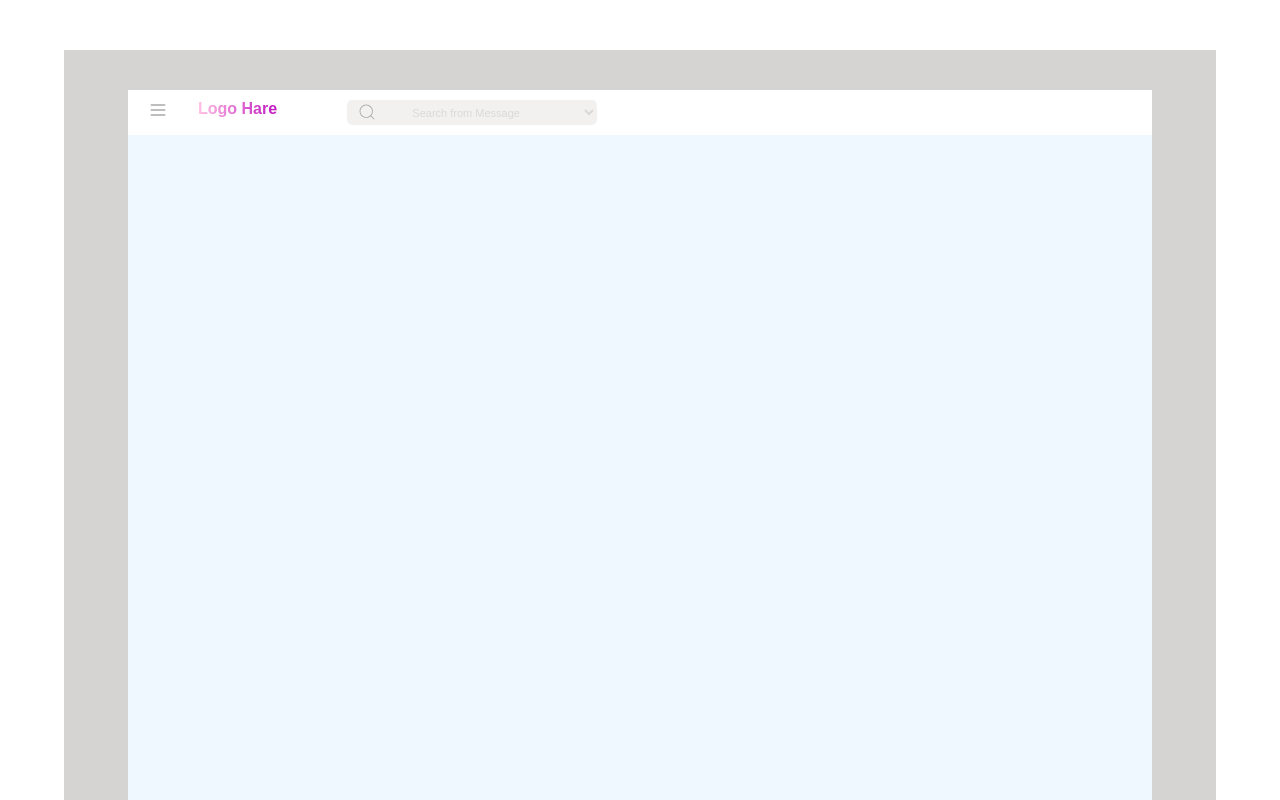
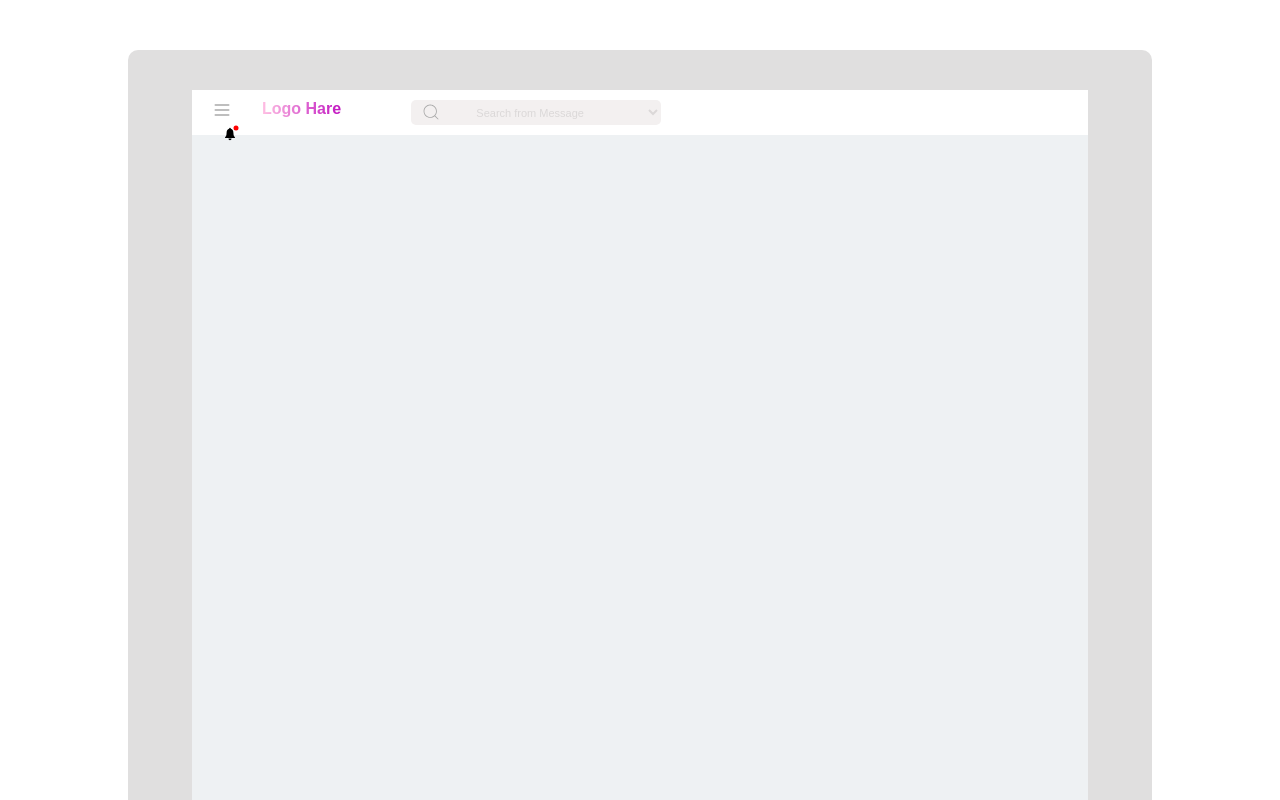
Before and after one commit to dantocome/reacttype-dashboard, a React (Vite) app: page / in a window 1280 px wide. Shown: the top 800 px of the page. Built offline with nearby package versions, Linux system fonts and the light colour scheme.

Commit message:
all added files

```diff
--- a/src/components/Header.tsx
+++ b/src/components/Header.tsx
@@ -4,6 +4,10 @@ import { IoIosMenu } from "react-icons/io";
 import { LuMenu } from "react-icons/lu";
 import { CiSearch } from "react-icons/ci";
 import { MdOutlineArrowDropDown } from "react-icons/md";
+import { IoIosNotifications } from "react-icons/io";
+import { GoDotFill } from "react-icons/go";
+
+
 
 
 
@@ -36,7 +40,13 @@ const Header = () => {
             </div>
 
           </menu>
+          <div className="notification">
+            <div className="notice">
+              <span><IoIosNotifications/></span>
+              <span className='red'><GoDotFill size={10} color='red'/></span>
 
+            </div>
+          </div>
         </header>
       </div>
 
--- a/src/components/component.css
+++ b/src/components/component.css
@@ -11,14 +11,15 @@ header{
 
 }
 .app-container{
-    background-color: rgb(214, 211, 211);
+    background-color: rgb(224, 223, 223);
     height: 150vh;
-    width: 90vw;
+    width: 80vw;
     margin: auto;
     margin-top: 50px;
     display: flex;
     align-items: center;
     justify-content: center;
+    border-radius: 10px;
 }
 select{
     width: 250px;
@@ -54,9 +55,9 @@ menu{
 
 }
 .dashboard{
-    background-color:aliceblue;
+    background-color:rgb(238, 241, 243);
     height: 140vh;
-    width: 80vw;
+    width: 70vw;
 
 }
 .name{
@@ -75,3 +76,13 @@ menu{
 .search{
     margin-left: 20px;
 }
+.notice{
+    display: flex;
+}
+.red{
+    margin-left: -7px;
+    margin-top: -7px;
+}
+.red{
+
+}
```
Also changed, not shown: images/logmd.jpg (added).
